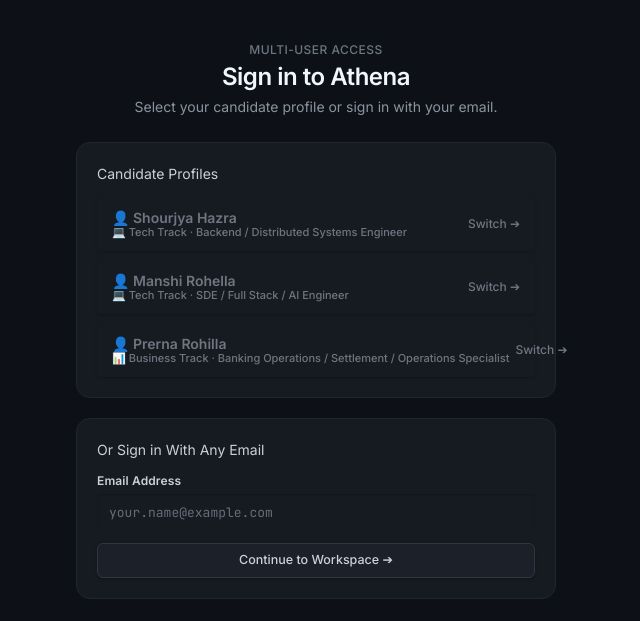
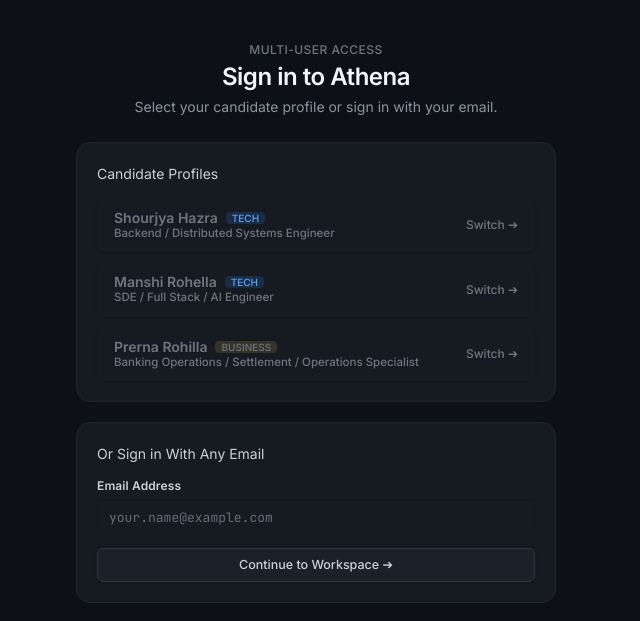
Before and after one commit to shourjya001/Athena, a FastAPI app: page /login in a window 1280 px wide. Shown: the part 57-678 px from the top of the page, without its empty margins (324-964 px from the left). Run offline with FastAPI, Linux system fonts and the light colour scheme; data comes from the database, SQL or seed files in the repository; some libraries are stand-ins or nearby versions.

Commit message:
fix: restore div.meta markup in jobs.html to prevent layout overlap and polish candidate buttons in login.html

```diff
--- a/src/trackboard/templates/pages/jobs.html
+++ b/src/trackboard/templates/pages/jobs.html
@@ -133,6 +133,7 @@
       <span class="company" style="color:var(--signal);font-weight:500;">{{ j.company_name }}</span>
     </div>
 
+    <div class="meta" style="margin-top:6px;display:flex;flex-wrap:wrap;gap:6px;align-items:center;">
       {% if (j.first_seen_at and j.first_seen_at.startswith(today_str)) or (j.posted_at and j.posted_at.startswith(today_str)) %}
         <span class="pill" style="background:rgba(63,185,80,0.15);color:var(--green);border-color:rgba(63,185,80,0.3);font-weight:600;">✨ Found Today</span>
       {% else %}
--- a/src/trackboard/templates/pages/login.html
+++ b/src/trackboard/templates/pages/login.html
@@ -21,36 +21,45 @@
       {# Shourjya #}
       <form action="/login" method="post" style="margin:0;">
         <input type="hidden" name="email" value="shourjya001@gmail.com">
-        <button type="submit" class="btn {% if user and user.email == 'shourjya001@gmail.com' %}btn-primary{% else %}btn-ghost{% endif %}" style="width:100%;text-align:left;display:flex;justify-content:space-between;align-items:center;padding:12px 14px;">
+        <button type="submit" class="btn {% if user and user.email == 'shourjya001@gmail.com' %}btn-primary{% else %}btn-ghost{% endif %}" style="width:100%;text-align:left;display:flex;justify-content:space-between;align-items:center;padding:12px 16px;border-radius:8px;">
           <div>
-            <div style="font-weight:600;font-size:14px;color:var(--chalk);">👤 Shourjya Hazra</div>
-            <div style="font-size:11px;color:var(--muted);margin-top:2px;">💻 Tech Track · Backend / Distributed Systems Engineer</div>
+            <div style="font-weight:600;font-size:14px;color:var(--chalk);display:flex;align-items:center;gap:8px;">
+              <span>Shourjya Hazra</span>
+              <span class="pill" style="font-size:10px;padding:1px 6px;background:rgba(56,139,253,0.15);color:var(--blue);border-color:rgba(56,139,253,0.3);">TECH</span>
+            </div>
+            <div style="font-size:11.5px;color:var(--text-3);margin-top:3px;">Backend / Distributed Systems Engineer</div>
           </div>
-          {% if user and user.email == 'shourjya001@gmail.com' %}<span class="tick" style="color:var(--live);font-weight:bold;">Active ✓</span>{% else %}<span style="color:var(--muted);">Switch ➔</span>{% endif %}
+          {% if user and user.email == 'shourjya001@gmail.com' %}<span class="tick" style="color:var(--green);font-weight:600;font-size:12px;">Active ✓</span>{% else %}<span style="color:var(--text-3);font-size:12px;">Switch ➔</span>{% endif %}
         </button>
       </form>
 
       {# Manshi #}
       <form action="/login" method="post" style="margin:0;">
         <input type="hidden" name="email" value="manshirohella21@gmail.com">
-        <button type="submit" class="btn {% if user and user.email == 'manshirohella21@gmail.com' %}btn-primary{% else %}btn-ghost{% endif %}" style="width:100%;text-align:left;display:flex;justify-content:space-between;align-items:center;padding:12px 14px;">
+        <button type="submit" class="btn {% if user and user.email == 'manshirohella21@gmail.com' %}btn-primary{% else %}btn-ghost{% endif %}" style="width:100%;text-align:left;display:flex;justify-content:space-between;align-items:center;padding:12px 16px;border-radius:8px;">
           <div>
-            <div style="font-weight:600;font-size:14px;color:var(--chalk);">👤 Manshi Rohella</div>
-            <div style="font-size:11px;color:var(--muted);margin-top:2px;">💻 Tech Track · SDE / Full Stack / AI Engineer</div>
+            <div style="font-weight:600;font-size:14px;color:var(--chalk);display:flex;align-items:center;gap:8px;">
+              <span>Manshi Rohella</span>
+              <span class="pill" style="font-size:10px;padding:1px 6px;background:rgba(56,139,253,0.15);color:var(--blue);border-color:rgba(56,139,253,0.3);">TECH</span>
+            </div>
+            <div style="font-size:11.5px;color:var(--text-3);margin-top:3px;">SDE / Full Stack / AI Engineer</div>
           </div>
-          {% if user and user.email == 'manshirohella21@gmail.com' %}<span class="tick" style="color:var(--live);font-weight:bold;">Active ✓</span>{% else %}<span style="color:var(--muted);">Switch ➔</span>{% endif %}
+          {% if user and user.email == 'manshirohella21@gmail.com' %}<span class="tick" style="color:var(--green);font-weight:600;font-size:12px;">Active ✓</span>{% else %}<span style="color:var(--text-3);font-size:12px;">Switch ➔</span>{% endif %}
         </button>
       </form>
 
       {# Prerna #}
       <form action="/login" method="post" style="margin:0;">
         <input type="hidden" name="email" value="prernarohilla050802@gmail.com">
-        <button type="submit" class="btn {% if user and user.email == 'prernarohilla050802@gmail.com' %}btn-primary{% else %}btn-ghost{% endif %}" style="width:100%;text-align:left;display:flex;justify-content:space-between;align-items:center;padding:12px 14px;">
+        <button type="submit" class="btn {% if user and user.email == 'prernarohilla050802@gmail.com' %}btn-primary{% else %}btn-ghost{% endif %}" style="width:100%;text-align:left;display:flex;justify-content:space-between;align-items:center;padding:12px 16px;border-radius:8px;">
           <div>
-            <div style="font-weight:600;font-size:14px;color:var(--chalk);">👤 Prerna Rohilla</div>
-            <div style="font-size:11px;color:var(--muted);margin-top:2px;">📊 Business Track · Banking Operations / Settlement / Operations Specialist</div>
+            <div style="font-weight:600;font-size:14px;color:var(--chalk);display:flex;align-items:center;gap:8px;">
+              <span>Prerna Rohilla</span>
+              <span class="pill" style="font-size:10px;padding:1px 6px;background:rgba(227,179,65,0.15);color:var(--signal);border-color:rgba(227,179,65,0.3);">BUSINESS</span>
+            </div>
+            <div style="font-size:11.5px;color:var(--text-3);margin-top:3px;">Banking Operations / Settlement / Operations Specialist</div>
           </div>
-          {% if user and user.email == 'prernarohilla050802@gmail.com' %}<span class="tick" style="color:var(--live);font-weight:bold;">Active ✓</span>{% else %}<span style="color:var(--muted);">Switch ➔</span>{% endif %}
+          {% if user and user.email == 'prernarohilla050802@gmail.com' %}<span class="tick" style="color:var(--green);font-weight:600;font-size:12px;">Active ✓</span>{% else %}<span style="color:var(--text-3);font-size:12px;">Switch ➔</span>{% endif %}
         </button>
       </form>
 
```
